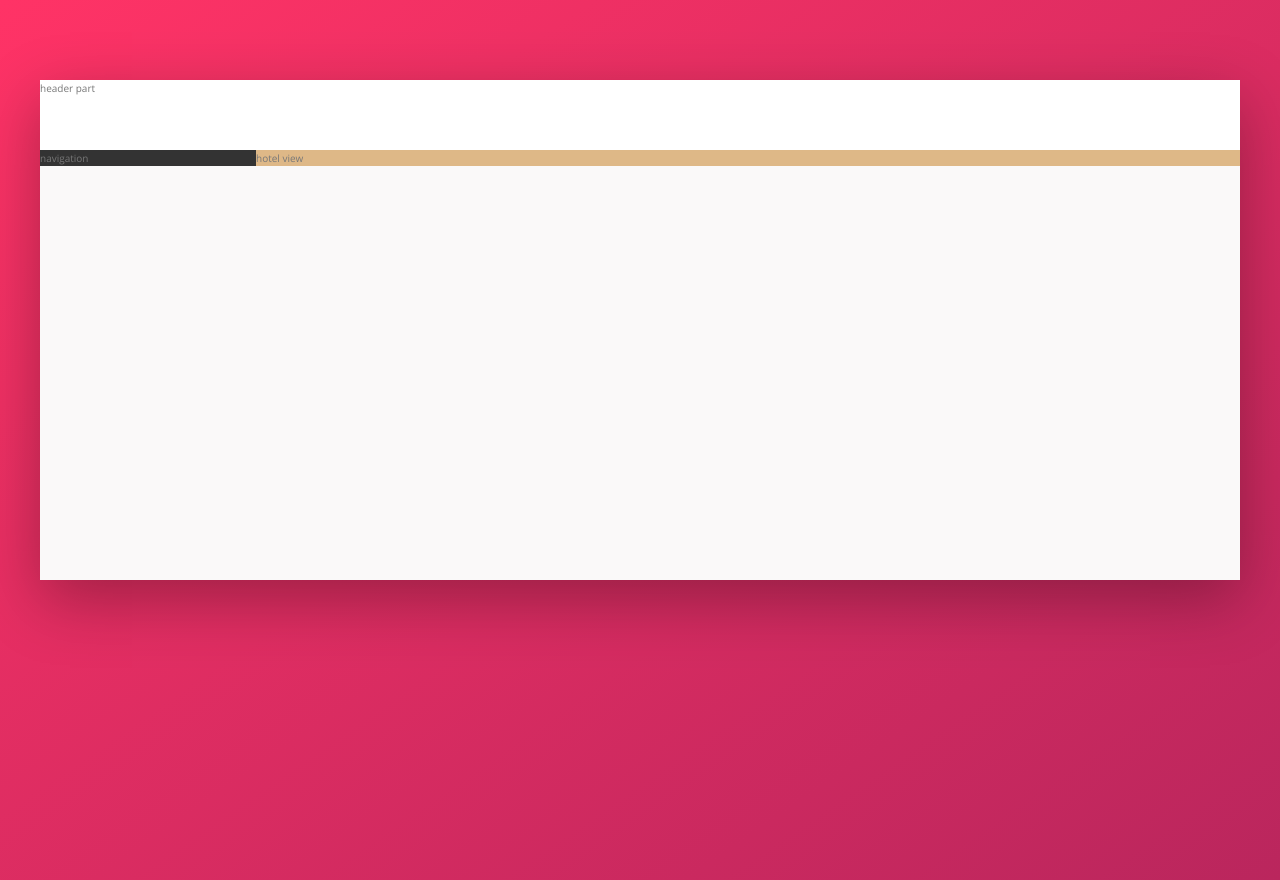
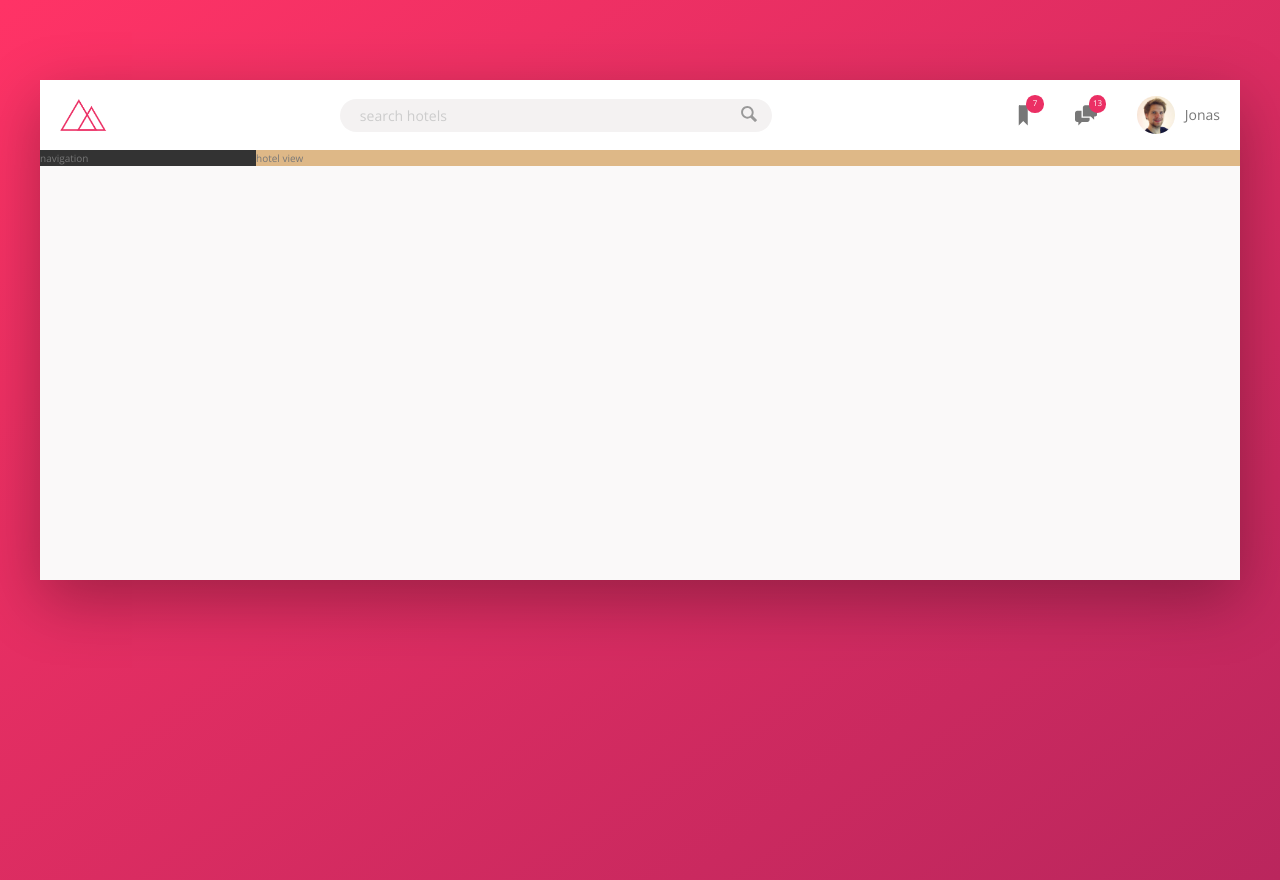
Before and after one commit to shomail/flexbox-layout, a website: page index.html in a window 1280 px wide. Drawn offline with nearby package versions, Linux system fonts and the light colour scheme.

Commit message:
finished header

```diff
--- a/index.html
+++ b/index.html
@@ -13,7 +13,37 @@
   <body>
     <div class="container">
       <header class="header">
-        header part
+        <img src="img/logo.png" alt="logo" class="logo">
+
+        <form action="#" class="search">
+          <input type="text" class="search__input" placeholder="search hotels">
+          <button class="search__button">
+            <svg class="search__icon">
+              <use xlink:href="img/sprite.svg#icon-magnifying-glass"></use>
+            </svg>
+          </button>
+        </form>
+
+        <nav class="user-nav">
+          <div class="user-nav__icon-box">
+            <svg class="user-nav__icon">
+              <use xlink:href="img/sprite.svg#icon-bookmark"></use>
+              <span class="user-nav__notification">7</span>
+            </svg>
+          </div>
+
+          <div class="user-nav__icon-box">
+            <svg class="user-nav__icon">
+              <use xlink:href="img/sprite.svg#icon-chat"></use>
+            </svg>
+            <span class="user-nav__notification">13</span>
+          </div>
+
+          <div class="user-nav__user">
+            <img src="img/user.jpg" alt="user" class="user-nav__user-photo">
+            <span class="user-nav__user-name">Jonas</span>
+          </div>
+        </nav>
       </header>
       <div class="content">
         <nav class="sidebar">
--- a/sass/_components.scss
+++ b/sass/_components.scss
@@ -0,0 +1,122 @@
+//=-=-=-=-=-=-=-=-=-=-=-=-=-=-=//
+//LOGO
+//=-=-=-=-=-=-=-=-=-=-=-=-=-=-=//
+
+.logo {
+  height: 3.25rem;
+  margin-left: 2rem;
+}
+
+//=-=-=-=-=-=-=-=-=-=-=-=-=-=-=//
+//SEARCH BOX
+//=-=-=-=-=-=-=-=-=-=-=-=-=-=-=//
+
+.search {
+  flex: 0 0 40%;
+  display: flex;
+  align-items: center;
+  justify-content: center;
+
+  &__input {
+    font-family: inherit;
+    font-size: inherit;
+    color: inherit;
+    background-color: var(--color-grey-light-2);
+    border: none;
+    padding: .7rem 2rem;
+    border-radius: 100px;
+    width: 90%;
+    margin-right: -3.25rem;
+    transition: all 0.3s ease-in-out;
+
+    &:focus {
+      outline: none;
+      width: 100%;
+      background-color: var(--color-grey-light-3);
+    }
+
+    &::-webkit-input-placeholder {
+      font-weight: 100;
+      color: var(--color-grey-light-4);
+    }
+  }
+
+  &input:focus + &_button {
+    background-color: var(--color-grey-light-3);
+  }
+
+  &__button {
+    border: none;
+    background-color: var(--color-grey-light-2);
+    transition: all 0.2s;
+
+    &:focus {
+      outline: none;
+    }
+
+    &:active {
+      transform: translateY(2px);
+    }
+  }
+
+  &__icon {
+    height: 2rem;
+    width: 2rem;
+    fill: var(--color-grey-dark-3);
+  }
+}
+
+//=-=-=-=-=-=-=-=-=-=-=-=-=-=-=//
+//USER NAV
+//=-=-=-=-=-=-=-=-=-=-=-=-=-=-=//
+
+.user-nav {
+  display: flex;
+  align-items: center;
+  align-self: stretch;
+
+
+  & > * {
+    padding: 0 2rem;
+    cursor: pointer;
+    height: 100%;
+    display: flex;
+    align-items: center;
+  }
+
+  & > *:hover {
+    background-color: var(--color-grey-light-2);
+  }
+
+  &__icon-box {
+    position: relative;
+  }
+
+  &__icon {
+    height: 2.25rem;
+    width: 2.25rem;
+    fill: var(--color-grey-dark-2);
+
+  }
+
+  &__notification {
+    font-size: .8rem;
+    height: 1.75rem;
+    width: 1.75rem;
+    border-radius: 50%;
+    background-color: var(--color-primary);
+    color: #fff;
+    position: absolute;
+    top: 1.5rem;
+    right: 1.1rem;
+    display: flex;
+    justify-content: center;
+    align-items: center;
+  }
+
+  &__user-photo {
+    height: 3.75rem;
+    border-radius: 50%;
+    margin-right: 1rem;
+  }
+}
--- a/sass/_layout.scss
+++ b/sass/_layout.scss
@@ -8,9 +8,12 @@
 
 .header {
   height: 7rem;
+  font-size: 1.4rem;
   background-color: #fff;
   border-bottom: var(--color-grey-light-2);
-
+  display: flex;
+  justify-content: space-between;
+  align-items: center;
 }
 
 .content {
```
Also changed, not shown: css/style.css.
